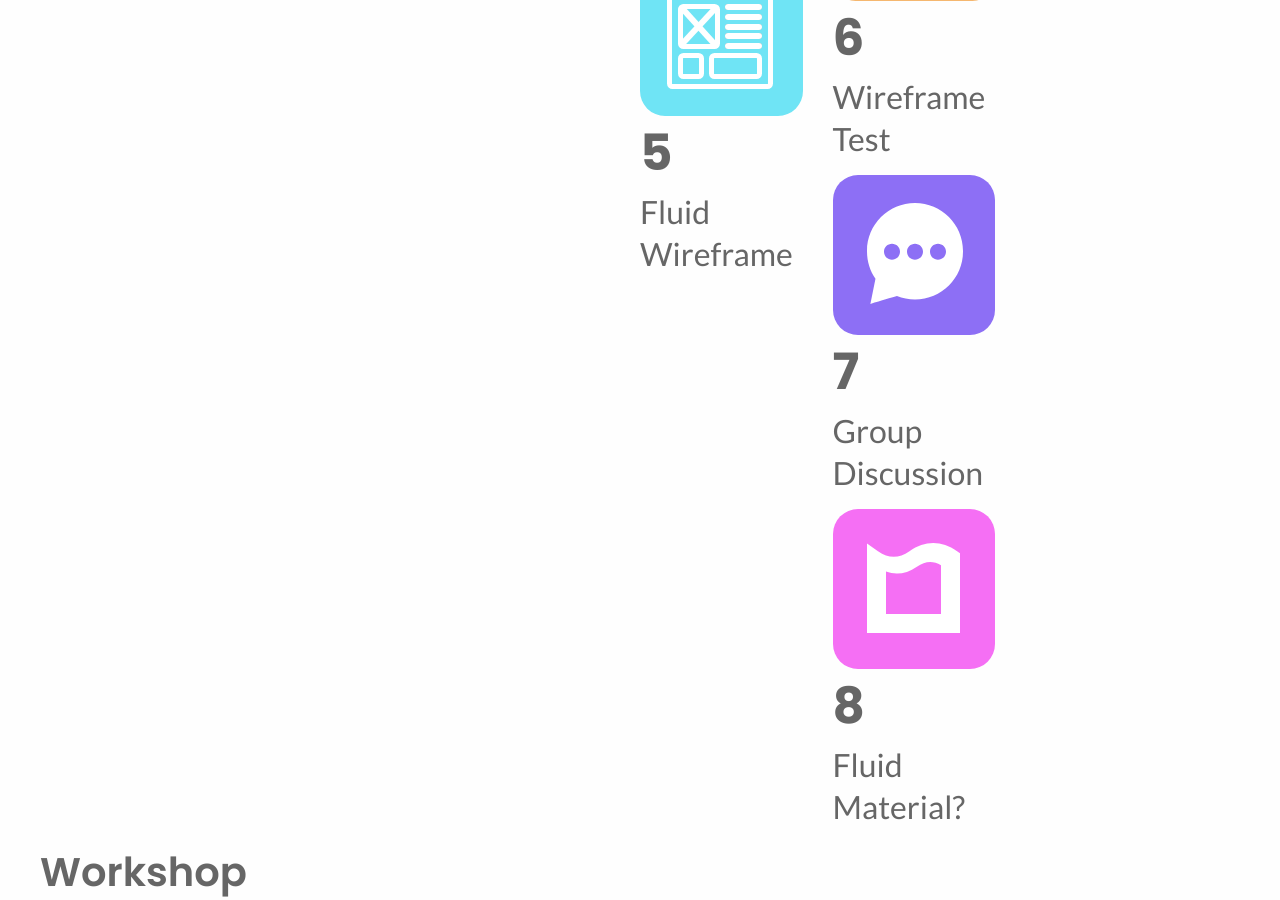
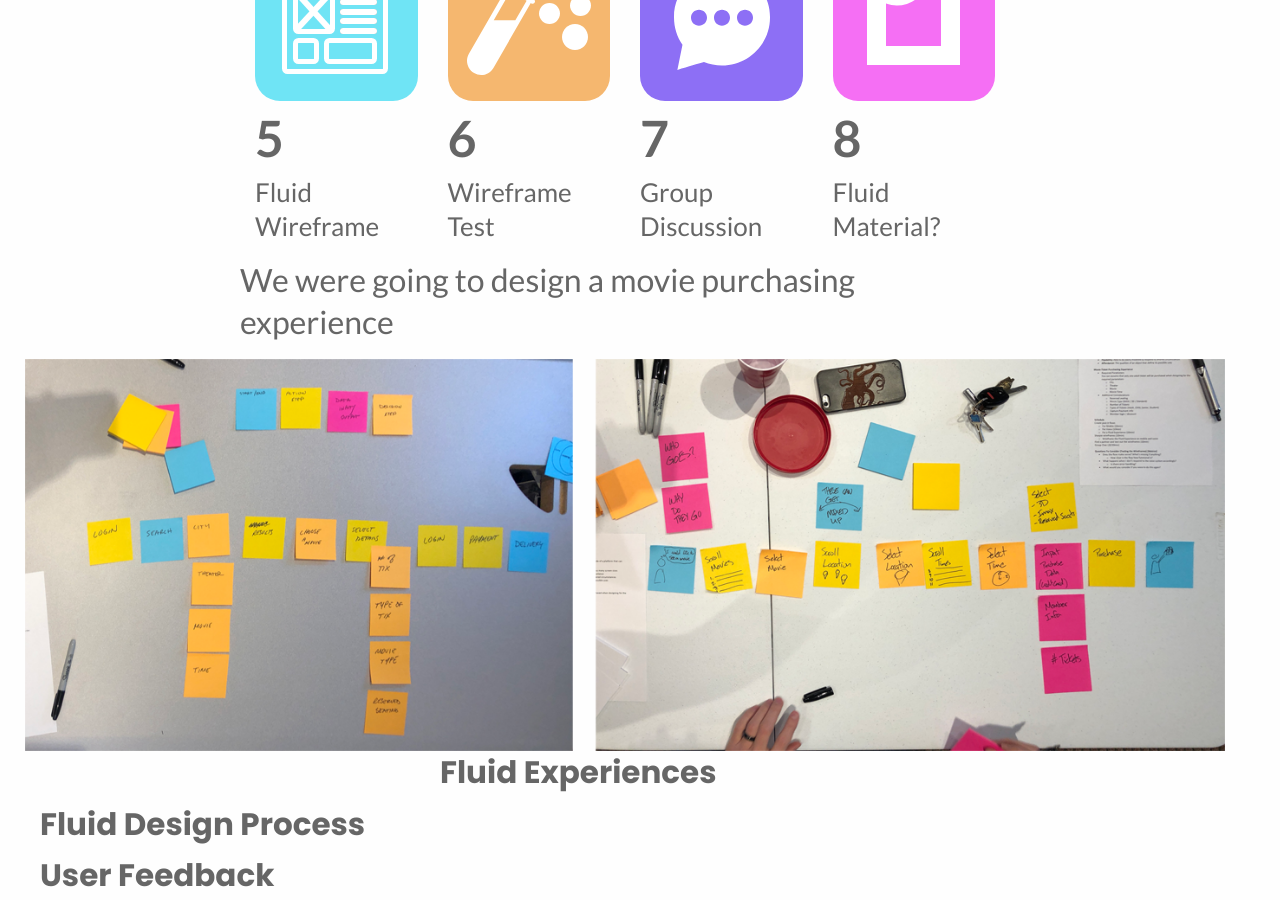
Before and after one commit to naher94/fluid-design, a Jekyll site: the page built from index.html, in a window 1280 px wide and 900 px high, scrolled down 13610 px. Built offline with Jekyll 4.4.1, drawn with Linux system fonts in a browser that asks for light colours.

Commit message:
Content Updates

```diff
--- a/css/fluid.scss
+++ b/css/fluid.scss
@@ -102,6 +102,11 @@
   position: relative;
   font-size: 50px;
   font-weight: $lato-bold;
+  font-family: $lato;
+}
+
+.workshop-title{
+  font-size: 26px;
 }
 
 .workshop1{
--- a/index.html
+++ b/index.html
@@ -207,62 +207,66 @@
         <img src="img/workshop1.svg" alt="Setting the Stage Icon">
       </div>
       <span class="workshop-numbers">1</span>
-      <p>Setting the stage</p>
+      <p class="workshop-title">Setting the stage</p>
     </div>
     <div class="small-6 medium-3 columns">
       <div class="workshop workshop2">
         <img src="img/workshop2.svg" alt="Mobile Post-it Flow Icon">
       </div>
       <span class="workshop-numbers">2</span>
-      <p>Mobile Post-it Flow</p>
+      <p class="workshop-title">Mobile Post-it Flow</p>
     </div>
     <div class="small-6 medium-3 columns">
       <div class="workshop workshop3">
         <img src="img/workshop3.svg" alt="Voice Post-it Flow Icon">
       </div>
       <span class="workshop-numbers">3</span>
-      <p>Voice Post-it Flow</p>
+      <p class="workshop-title">Voice Post-it Flow</p>
     </div>
     <div class="small-6 medium-3 columns">
       <div class="workshop workshop4">
         <img src="img/workshop4.svg" alt="Fluid Post-it Flow Icon">
       </div>
       <span class="workshop-numbers">4</span>
-      <p>Fluid Post-it Flow</p>
+      <p class="workshop-title">Fluid Post-it Flow</p>
     </div>
     <div class="small-6 medium-3 columns">
       <div class="workshop workshop5">
         <img src="img/workshop5.svg" alt="Fluid Wireframe">
       </div>
       <span class="workshop-numbers">5</span>
-      <p>Fluid Wireframe</p>
+      <p class="workshop-title">Fluid Wireframe</p>
     </div>
       <div class="small-6 medium-3 columns">
       <div class="workshop workshop6">
         <img src="img/workshop6.svg" alt="Wireframe Test">
       </div>
       <span class="workshop-numbers">6</span>
-      <p>Wireframe Test</p>
+      <p class="workshop-title">Wireframe Test</p>
     </div>
     <div class="small-6 medium-3 columns">
       <div class="workshop workshop7">
         <img src="img/workshop7.svg" alt="Group Discussion">
       </div>
       <span class="workshop-numbers">7</span>
-      <p>Group Discussion</p>
+      <p class="workshop-title">Group Discussion</p>
     </div>
     <div class="small-6 medium-3 columns">
       <div class="workshop workshop8">
         <img src="img/workshop8.svg" alt="Fluid Material?">
       </div>
       <span class="workshop-numbers">8</span>
-      <p>Fluid Material?</p>
+      <p class="workshop-title">Fluid Material?</p>
     </div>
+    <p>We were going to design a movie purchasing experience</p>
+  </div>
+  <img src="img/postitflows.png" alt="Post-it Flows">
+
+  <div class="small-12 medium-8 medium-centered columns">
+    <h3>Fluid Experiences</h3>
   </div>
 </section>
 
-<h2>Workshop</h2>
-<h3>Fluid Experiences</h3>
 <h3>Fluid Design Process</h3>
 <h3>User Feedback</h3>
 <h2>Fluid Design Tool</h2>
```
Also changed, not shown: img/postitflows.png (added), img/workshop6.svg (added), 5 other files.
